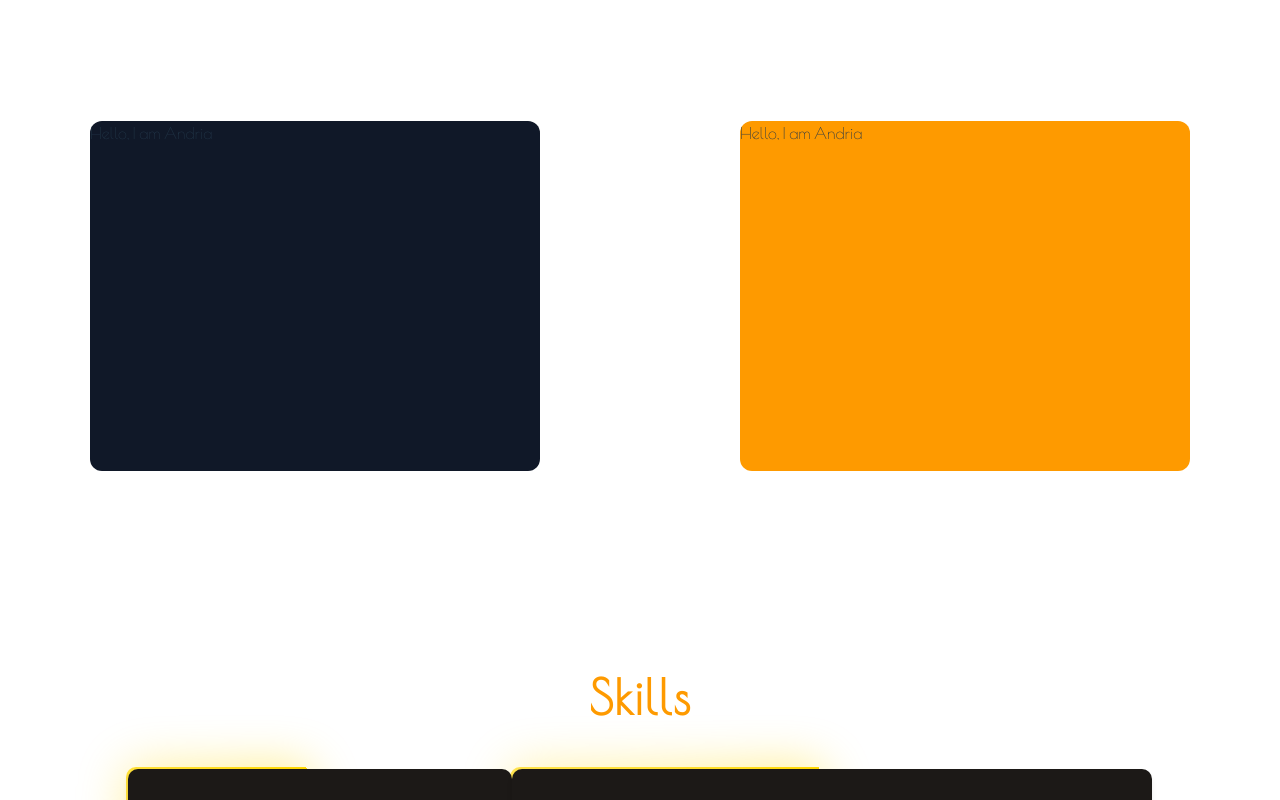
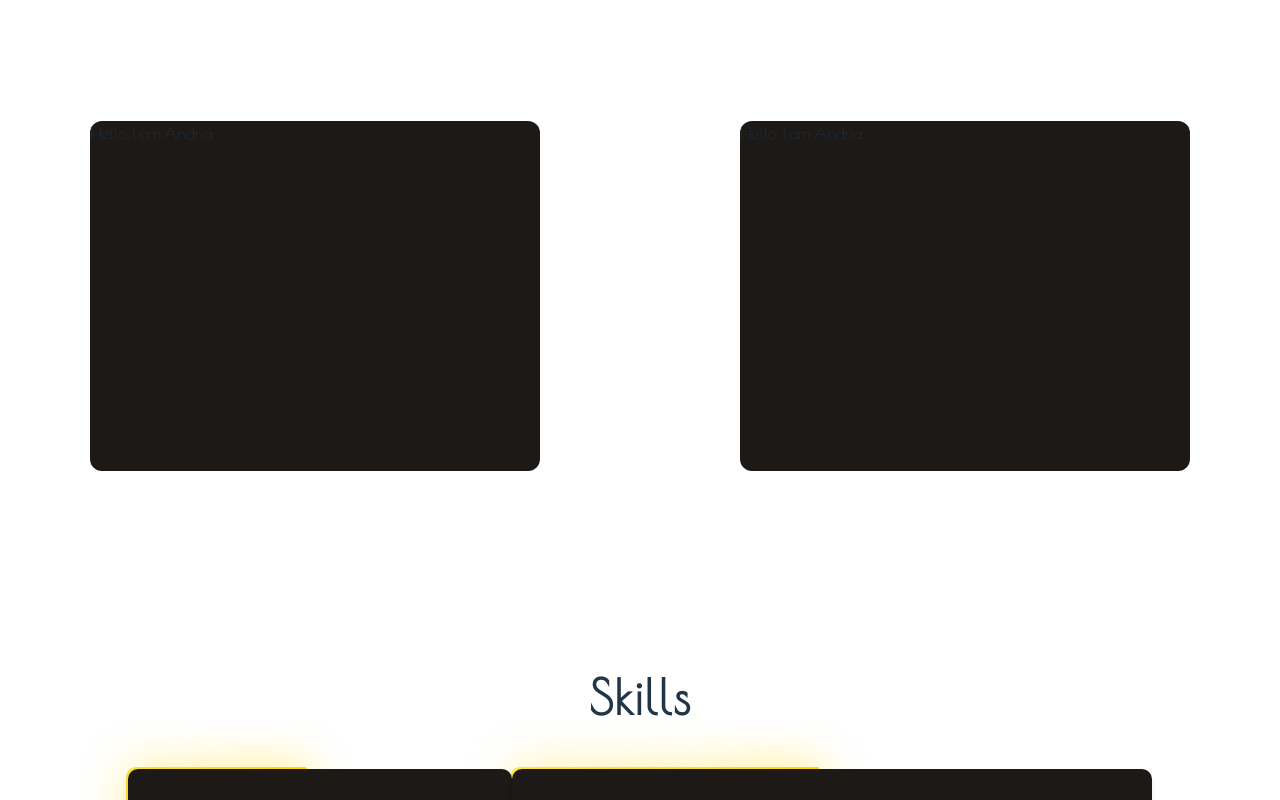
Before and after one commit to DAEL64/Portfolio, a React (Vite) app: page / in a window 1280 px wide. Shown: the part 1080-1880 px from the top of the page. Built offline with nearby package versions, Linux system fonts and the light colour scheme.

Commit message:
small, insignificant changes.

```diff
--- a/src/pages/About.jsx
+++ b/src/pages/About.jsx
@@ -8,10 +8,10 @@ export default function About() {
               <p>About me</p>
             </div>
             <div className="w-full flex gap-5 justify-around mt-40">
-              <div className="bg-gray-900 rounded-xl w-[450px] h-[350px]">
+              <div className="bg-stone-900 rounded-xl w-[450px] h-[350px]">
                 <p>Hello, I am Andria</p>
               </div>
-              <div className="bg-amber-500 rounded-xl w-[450px] h-[350px]">
+              <div className="bg-stone-900 rounded-xl w-[450px] h-[350px]">
                 <p>Hello, I am Andria</p>
               </div>
             </div>
--- a/src/pages/Skills.jsx
+++ b/src/pages/Skills.jsx
@@ -2,8 +2,8 @@ import "../styles/skills.css";
 import { Braces, CodeXml, Earth, HeartHandshake } from "lucide-react";
 import python from "../assets/python.png";
 import C from "../assets/C.png";
-import firebase from "../assets/firebase.png"
-import mongoDB from "../assets/mongoDB.png"
+import firebase from "../assets/firebase.png";
+import mongoDB from "../assets/mongoDB.png";
 
 export default function Skills() {
   return (
@@ -12,7 +12,7 @@ export default function Skills() {
         <div className="w-4/5 mx-auto flex flex-col mt-20">
           {/* Section title */}
           <div className="flex w-full justify-center text-5xl font-extrabold tracking-wide mb-12">
-            <h2 className="text-amber-500">Skills</h2>
+            <h2>Skills</h2>
           </div>
 
           <div className="flex items-center justify-between min-h-full">
@@ -64,6 +64,7 @@ export default function Skills() {
                       { lang: "Georgian", level: "Native" },
                       { lang: "English", level: "Fluent" },
                       { lang: "Russian", level: "Fluent" },
+                      { lang: "German", level: "begginer" },
                     ].map((item, i) => (
                       <div
                         key={i}
```
